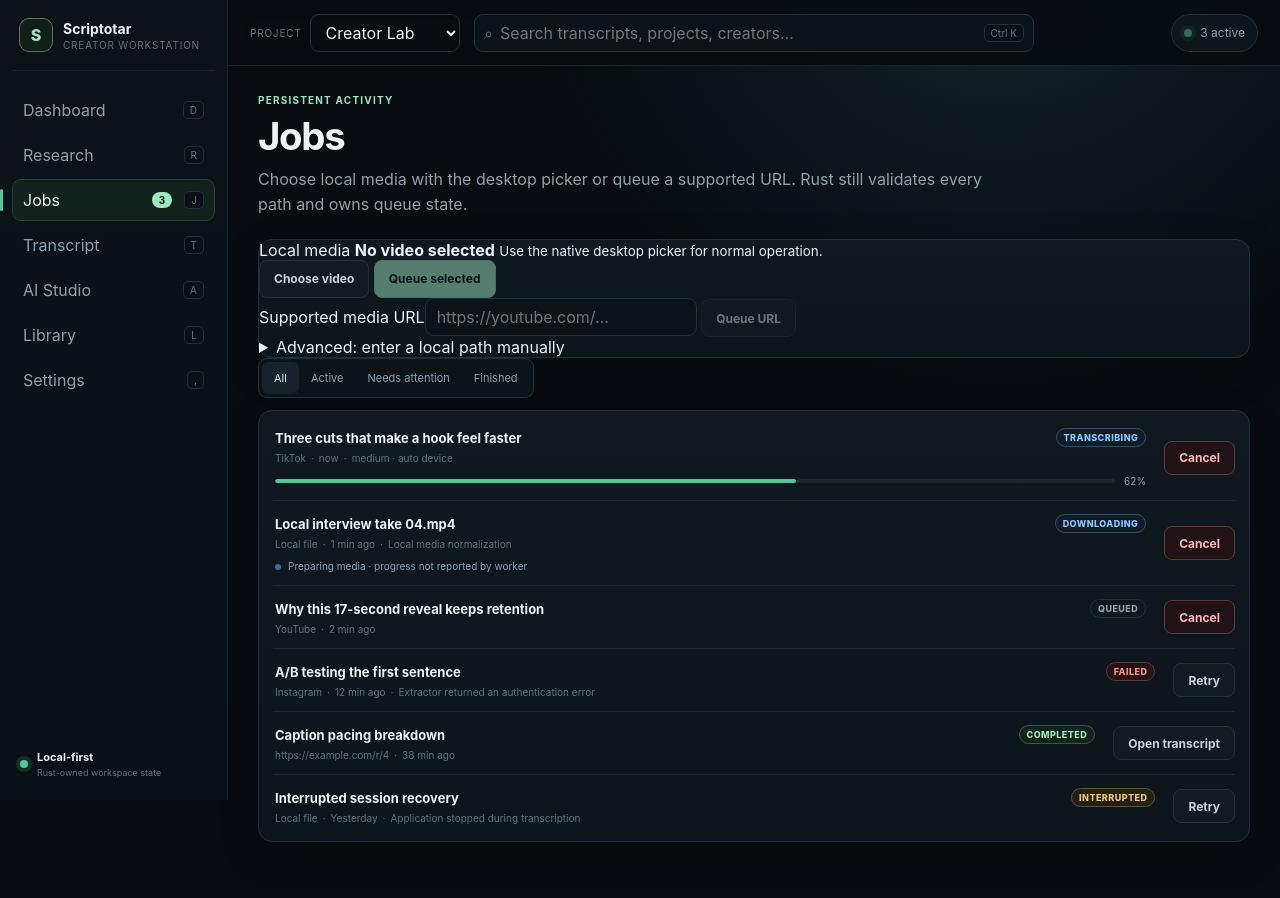
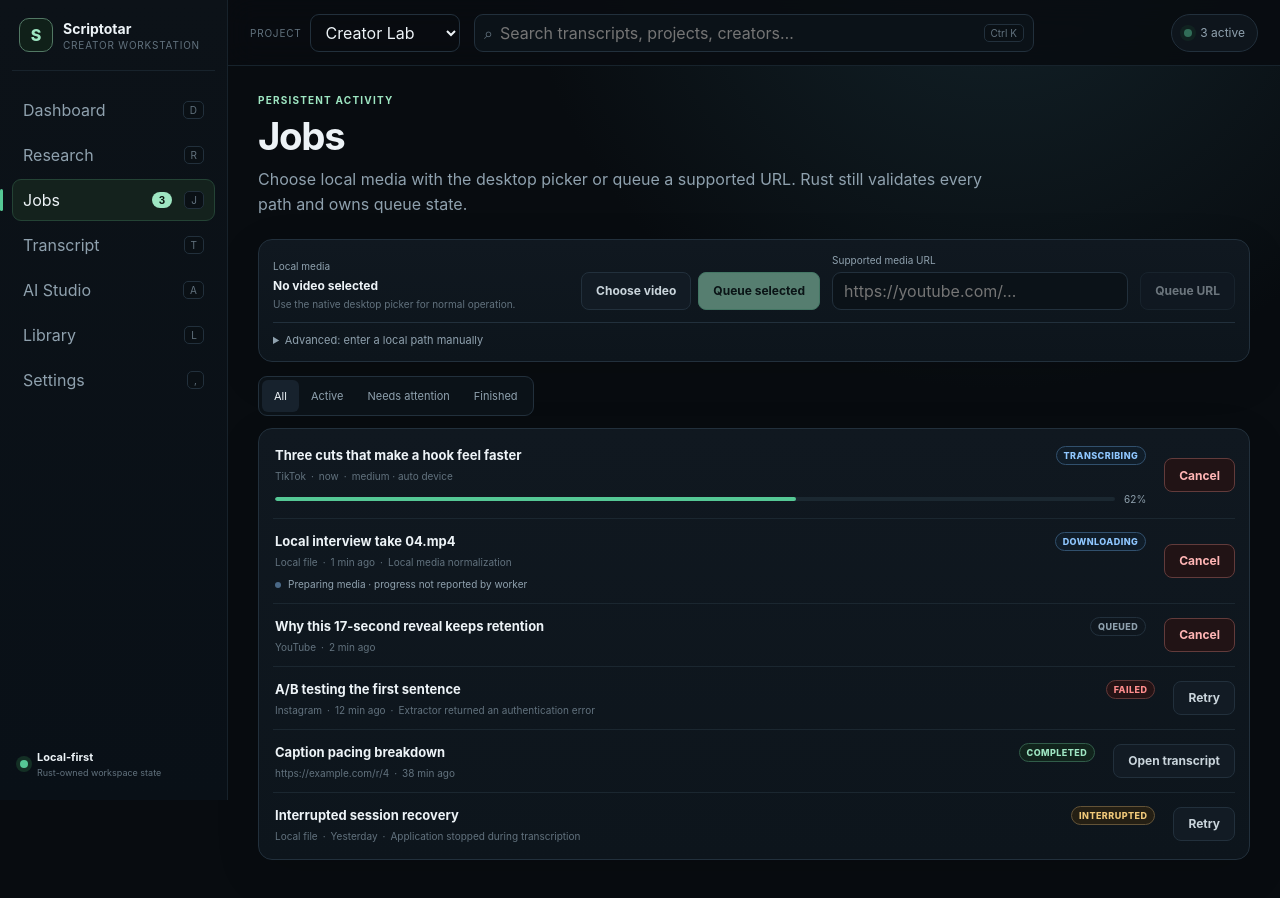
Before and after one commit to MousaXD/scriptotar, a Svelte app in the folder apps/desktop-ui/: page / in a window 1280 px wide. Both pictures are taken after a click on the button "Open jobs". Shown: the top 898 px of the page. Built offline with nearby package versions, Linux system fonts and the light colour scheme.

Commit message:
style: finish picker-first jobs layout

```diff
--- a/apps/desktop-ui/src/views/JobsView.svelte
+++ b/apps/desktop-ui/src/views/JobsView.svelte
@@ -88,3 +88,20 @@
     {/each}
   {/if}
 </section>
+
+<style>
+  .jobs-capture { display: grid; grid-template-columns: minmax(240px, 1fr) auto minmax(260px, 1fr) auto; gap: 12px; align-items: end; margin-bottom: 14px; padding: 14px; }
+  .local-file-choice { min-width: 0; }
+  .local-file-choice .field-label, .url-capture span { display: block; margin-bottom: 6px; color: var(--muted); font-size: 10px; }
+  .local-file-choice strong, .local-file-choice small { display: block; overflow: hidden; text-overflow: ellipsis; white-space: nowrap; }
+  .local-file-choice strong { font-size: 12px; }
+  .local-file-choice small { margin-top: 5px; color: var(--faint); font-size: 10px; }
+  .capture-actions, .job-actions { display: flex; flex-wrap: wrap; gap: 7px; }
+  .url-capture { display: grid; gap: 0; }
+  .advanced-path { grid-column: 1 / -1; padding-top: 10px; border-top: 1px solid var(--border); color: var(--muted); font-size: 11px; }
+  .advanced-path summary { cursor: pointer; }
+  .advanced-path div { display: grid; grid-template-columns: minmax(0, 1fr) auto; gap: 8px; margin-top: 9px; }
+  .job-actions { justify-content: flex-end; }
+  @media (max-width: 1050px) { .jobs-capture { grid-template-columns: minmax(0, 1fr) auto; } }
+  @media (max-width: 700px) { .jobs-capture { grid-template-columns: 1fr; } .advanced-path { grid-column: 1; } .capture-actions, .job-actions { justify-content: flex-start; } }
+</style>
```
